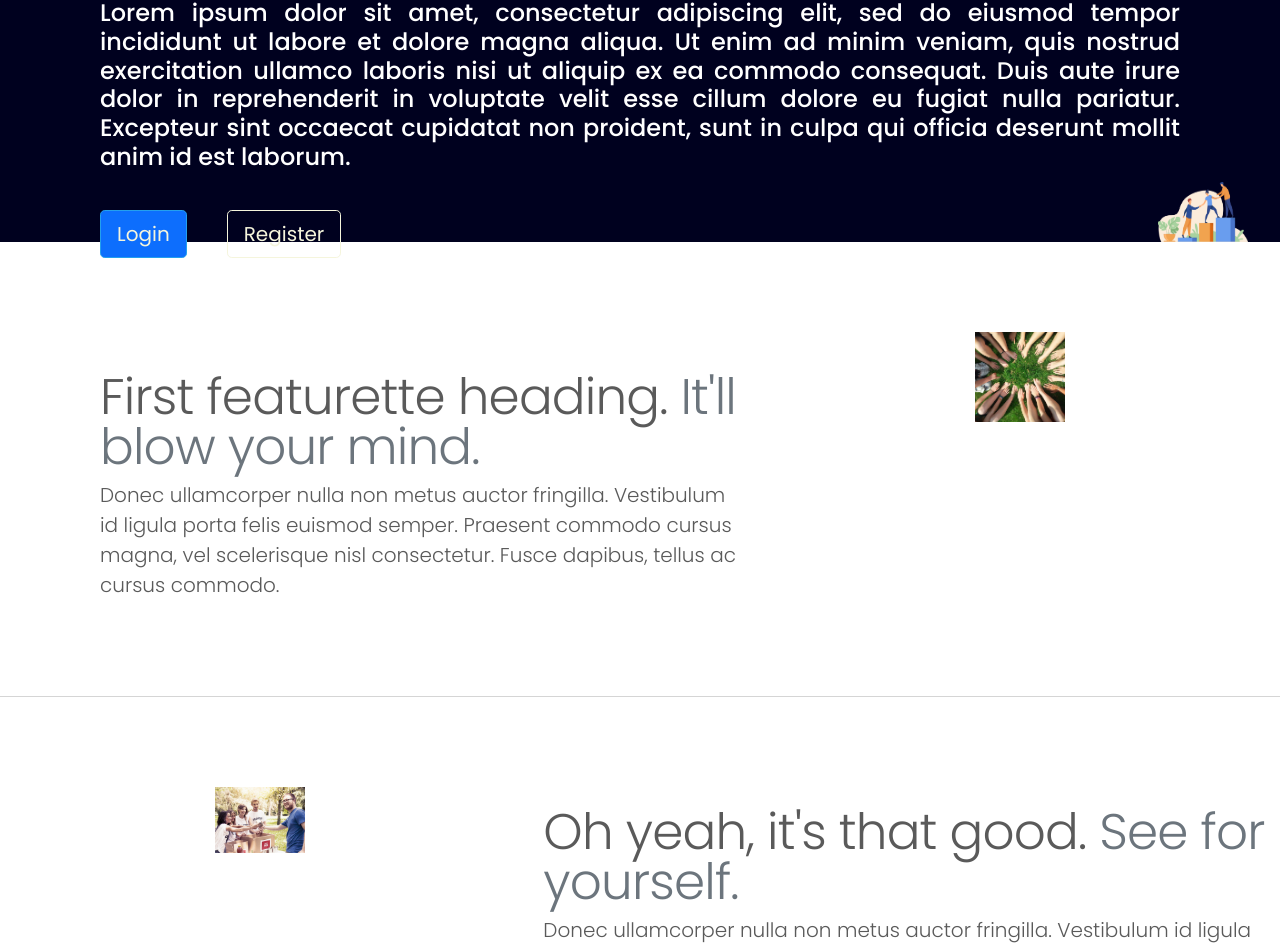
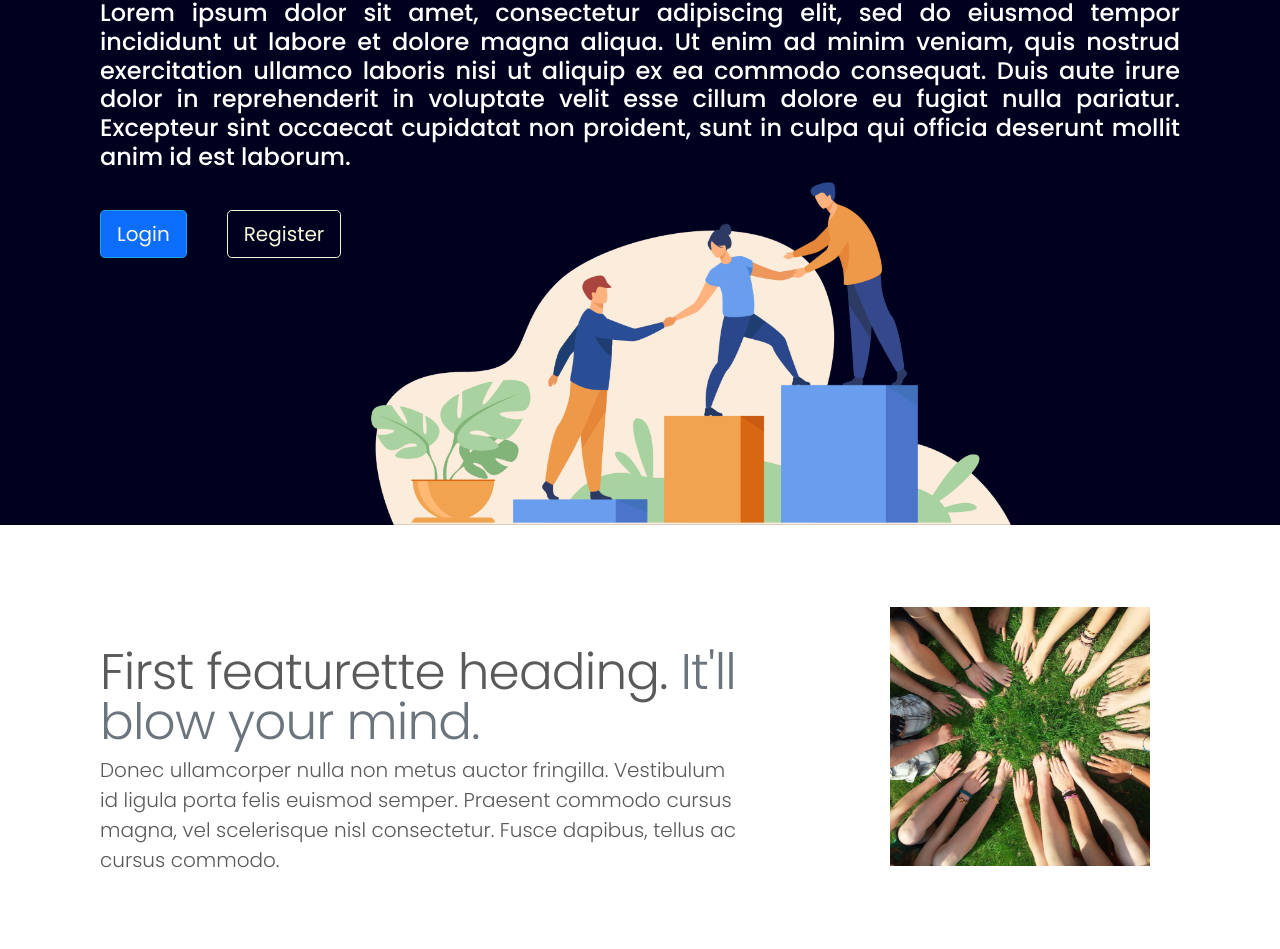
Before and after one commit to Kajal-7/HINT5_blockheadz, a React (Create React App) app in the folder sahyog/: page / in a window 1280 px wide. Shown: the part 177-1126 px from the top of the page. Built offline with nearby package versions, Linux system fonts and the light colour scheme; no server answers.

Commit message:
fixed getstarted frontend

```diff
--- a/sahyog/src/GetStarted.jsx
+++ b/sahyog/src/GetStarted.jsx
@@ -34,6 +34,7 @@ function GetStarted() {
             pariatur. Excepteur sint occaecat cupidatat non proident, sunt in
             culpa qui officia deserunt mollit anim id est laborum.
           </h4>
+        </div>
           <Link to={"/login"}>
             <button
               type="button"
@@ -56,8 +57,7 @@ function GetStarted() {
               Register
             </button>
           </Link>
-          <img src={together} alt="tgt img"></img>
-        </div>
+        <img src={together} alt="tgt" style={{width: "50%", marginTop:"10px", display:"block"}} ></img>
       </div>
       <div className="mid-part">
         <br></br>
@@ -79,7 +79,7 @@ function GetStarted() {
           </div>
           <div class="col-md-5">
             <img
-              class="featurette-image img-fluid mx-auto"
+              class="featurette-image img-fluid mx-auto image"
               src={feature1}
               alt="Generic placeholder"
             ></img>
@@ -106,7 +106,7 @@ function GetStarted() {
           </div>
           <div class="col-md-5 order-md-1">
             <img
-              class="featurette-image img-fluid mx-auto"
+              class="featurette-image img-fluid mx-auto image"
               src={feature2}
               alt="Generic placeholder"
             ></img>
@@ -129,7 +129,7 @@ function GetStarted() {
           </div>
           <div class="col-md-5">
             <img
-              class="featurette-image img-fluid mx-auto"
+              class="featurette-image img-fluid mx-auto image"
               src={feature3}
               alt="Generic placeholder"
             ></img>
--- a/sahyog/src/components/Navbar/Navbar.js
+++ b/sahyog/src/components/Navbar/Navbar.js
@@ -11,7 +11,7 @@ const Navbar = () => {
           {/* <a class="navbar-brand" href="#" className="fmargin">Sahyog</a> */}
           <Link to="/home">
             <span>
-              <img src={logo} alt="tgt img"></img>
+              <img src={logo} alt="tgt image"></img>
             </span>
 
           </Link>
--- a/sahyog/src/components/Navbar/navbar.css
+++ b/sahyog/src/components/Navbar/navbar.css
@@ -88,7 +88,7 @@
     display: flex;
     justify-content: flex-end;
 } */
-img{
+image{
     height:60px;
     width:90px;
     margin-right:2rem;
--- a/sahyog/src/styles/GetStarted.css
+++ b/sahyog/src/styles/GetStarted.css
@@ -1,4 +1,6 @@
 .top-part {
+  width: 100%;
+  height: 100%;
   background-color: rgb(0, 1, 31);
 }
 .p1 {
@@ -35,7 +37,7 @@ h4 {
   text-align: justify;
 }
 
-img {
+.image {
   margin-top: 10px;
   display: block;
   margin-left: auto;
```
